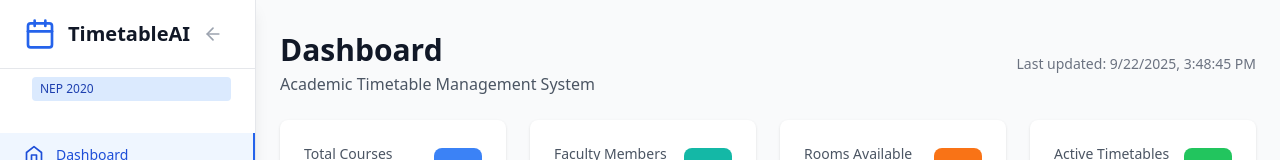
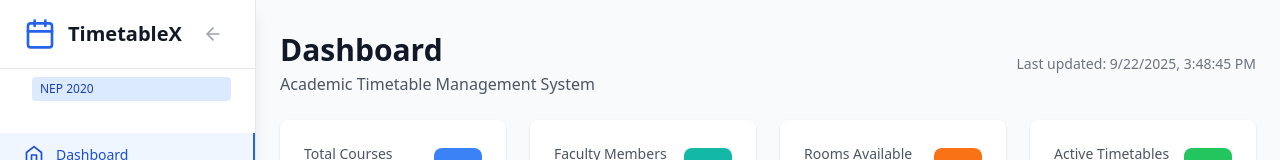
Before and after one commit to ejazzahmed192/SIH, a React (Vite) app: page /dashboard in a window 1280 px wide. Shown: the top 160 px of the page. Built offline with nearby package versions, Linux system fonts and the light colour scheme.

Commit message:
Updated Layout.tsx

```diff
--- a/src/components/Layout.tsx
+++ b/src/components/Layout.tsx
@@ -45,7 +45,7 @@ export default function Layout({ children }: LayoutProps) {
         <div className="flex items-center justify-between px-6 py-4 border-b border-gray-200 dark:border-gray-700">
           <div className="flex items-center">
             <Calendar className="h-8 w-8 text-blue-600 dark:text-blue-400" />
-            <h1 className="ml-3 text-xl font-bold text-gray-900 dark:text-white">TimetableAI</h1>
+            <h1 className="ml-3 text-xl font-bold text-gray-900 dark:text-white">TimetableX</h1>
           </div>
           <Link
             to="/"
```
